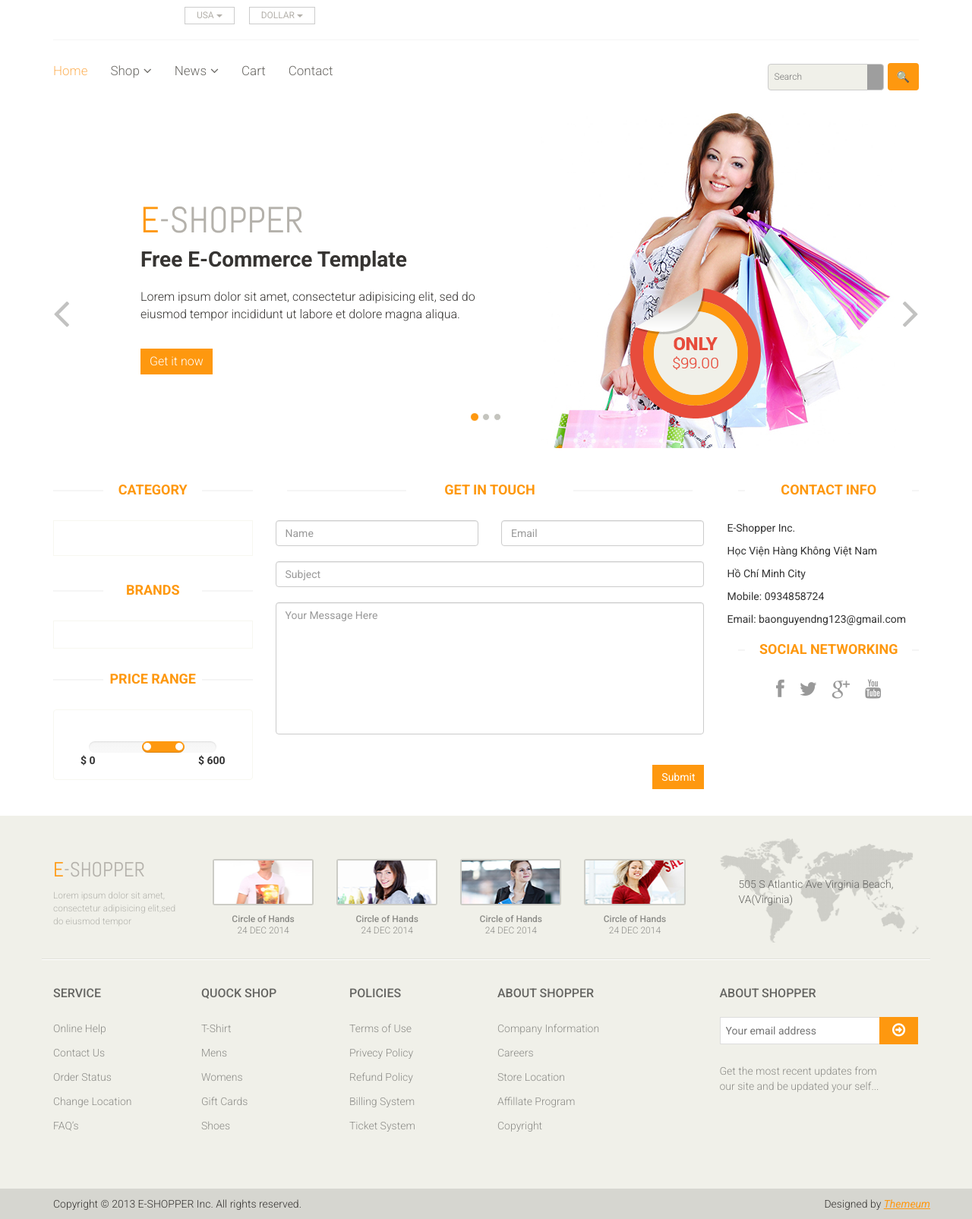
After one commit to nguynbao/Nh-m-3-DACS, a Laravel app: page /show-contact in a window 1280 px wide. The commit adds this page. Shown: the part 358-1963 px from the top of the page at 76% size. Run offline with Laravel 12, Linux system fonts and the light colour scheme; data that the repository does not hold is empty; parts of the project's set-up code (start-up, migrations or seed data) failed here and were passed over; grey boxes are pictures that could not be loaded.

Commit message:
50% contact

```diff
--- a/app/Http/Controllers/HomeController.php
+++ b/app/Http/Controllers/HomeController.php
@@ -26,4 +26,10 @@
         return view('pages.search.search')->with('category', $cate_product)->with('brand', $brand_product)->with('search_product', $search_product);
 
     }
+    public function show_contact()
+    {
+        $cate_product = DB::table('category_product')->where('category_status', '0')->orderBy('category_id', 'desc')->get();
+        $brand_product = DB::table('brand_product')->where('brand_status', '0')->orderBy('brand_id', 'desc')->get();
+        return view('pages.contact.contact')->with('category', $cate_product)->with('brand', $brand_product);
+    }
 }
--- /dev/null
+++ b/resources/views/pages/contact/contact.blade.php
@@ -0,0 +1,60 @@
+@extends('welcome')
+@section('content')
+    <div class="row">
+        <div class="col-sm-8">
+            <div class="contact-form">
+                <h2 class="title text-center">Get In Touch</h2>
+                <div class="status alert alert-success" style="display: none"></div>
+                <form id="main-contact-form" class="contact-form row" name="contact-form" method="post">
+                    <div class="form-group col-md-6">
+                        <input type="text" name="name" class="form-control" required="required" placeholder="Name">
+                    </div>
+                    <div class="form-group col-md-6">
+                        <input type="email" name="email" class="form-control" required="required" placeholder="Email">
+                    </div>
+                    <div class="form-group col-md-12">
+                        <input type="text" name="subject" class="form-control" required="required" placeholder="Subject">
+                    </div>
+                    <div class="form-group col-md-12">
+                        <textarea name="message" id="message" required="required" class="form-control" rows="8"
+                            placeholder="Your Message Here"></textarea>
+                    </div>
+                    <div class="form-group col-md-12">
+                        <input type="submit" name="submit" class="btn btn-primary pull-right" value="Submit">
+                    </div>
+                </form>
+            </div>
+        </div>
+        <div class="col-sm-4">
+            <div class="contact-info">
+                <h2 class="title text-center">Contact Info</h2>
+                <address>
+                    <p>E-Shopper Inc.</p>
+                    <p>Học Viện Hàng Không Việt Nam</p>
+                    <p>Hồ Chí Minh City</p>
+                    <p>Mobile: 0934858724</p>
+                    <p>Email: baonguyendng123@gmail.com</p>
+                </address>
+                <div class="social-networks">
+                    <h2 class="title text-center">Social Networking</h2>
+                    <ul>
+                        <li>
+                            <a href="https://www.facebook.com/profile.php?id=100067011311226"><i
+                                    class="fa fa-facebook"></i></a>
+                        </li>
+                        <li>
+                            <a href="#"><i class="fa fa-twitter"></i></a>
+                        </li>
+                        <li>
+                            <a href="#"><i class="fa fa-google-plus"></i></a>
+                        </li>
+                        <li>
+                            <a href="#"><i class="fa fa-youtube"></i></a>
+                        </li>
+                    </ul>
+                </div>
+            </div>
+        </div>
+    </div>
+
+@endsection
--- a/resources/views/welcome.blade.php
+++ b/resources/views/welcome.blade.php
@@ -98,7 +98,7 @@
                                             <i class="fa fa-user"></i> Welcome, {{ Auth::user()->name }}
                                         </a>
                                         <ul style="display: none; position: absolute; top: 100%; left: 0; background-color: white; padding: 10px;
-                                                        box-shadow: 0px 4px 6px rgba(0, 0, 0, 0.1); list-style: none; min-width: 120px;"
+                                                                box-shadow: 0px 4px 6px rgba(0, 0, 0, 0.1); list-style: none; min-width: 120px;"
                                             class="logout-menu">
                                             <li>
                                                 <a href="{{ url('/logout') }}"
@@ -155,7 +155,7 @@
                                 <li class="dropdown"><a href="#">News<i class="fa fa-angle-down"></i></a>
                                 </li>
                                 <li><a href="{{ URL::to('/show-cart') }}">Cart</a></li>
-                                <li><a href="contact-us.html">Contact</a></li>
+                                <li><a href="{{ URL::to('/show-contact') }}">Contact</a></li>
                             </ul>
                         </div>
                     </div>
--- a/routes/web.php
+++ b/routes/web.php
@@ -15,6 +15,7 @@
     Route::get('/', [HomeController::class, 'index']);
     Route::get('/trang-chu', [HomeController::class, 'index']);
     Route::post('/search', [HomeController::class, 'search']);
+    Route::get('/show-contact', [HomeController::class, 'show_contact']);
 
     //danh muc
 
```
